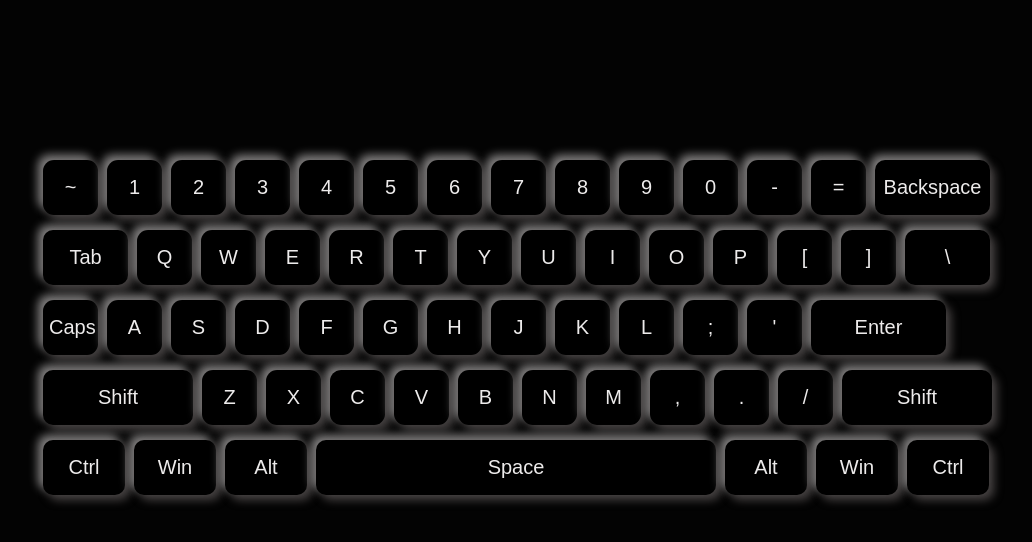
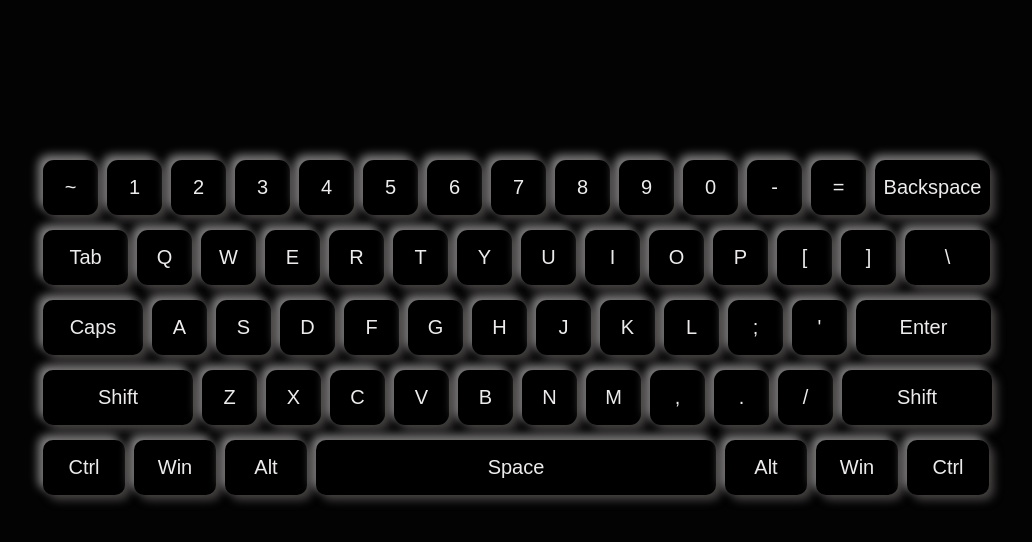
Before and after one commit to AdityaGit8009/Keyboard-frontend, a plain HTML site: page keyboard/index.html in a window 1280 px wide. Shown: the whole page, without its empty margins (170-1202 px from the left). Drawn offline with Linux system fonts and the light colour scheme.

Commit message:
Apply the existing wide-key style to Caps Lock

```diff
--- a/keyboard/index.html
+++ b/keyboard/index.html
@@ -41,7 +41,7 @@
             <button class="slash">\</button>
         </div>
         <div class="row three">
-            <button cap>Caps</button>
+            <button class="cap" aria-label="Caps Lock">Caps</button>
             <button>A</button>
             <button>S</button>
             <button>D</button>
```
